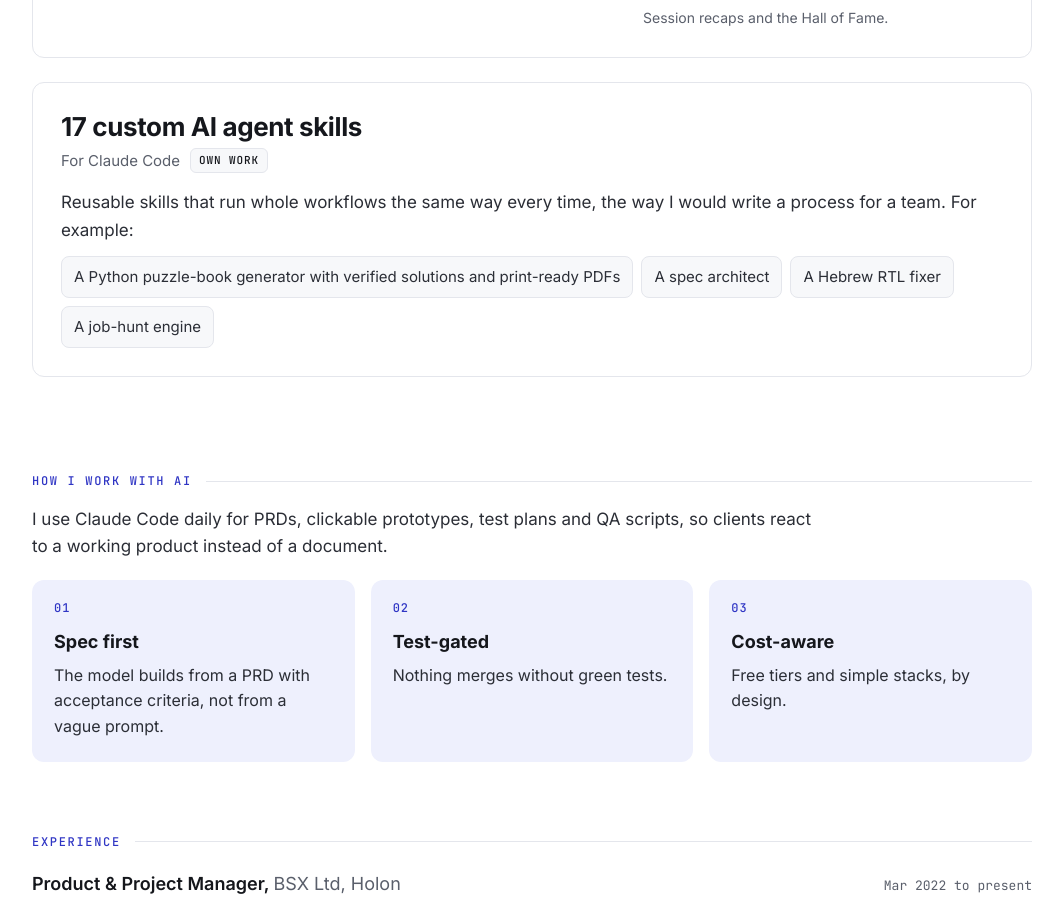
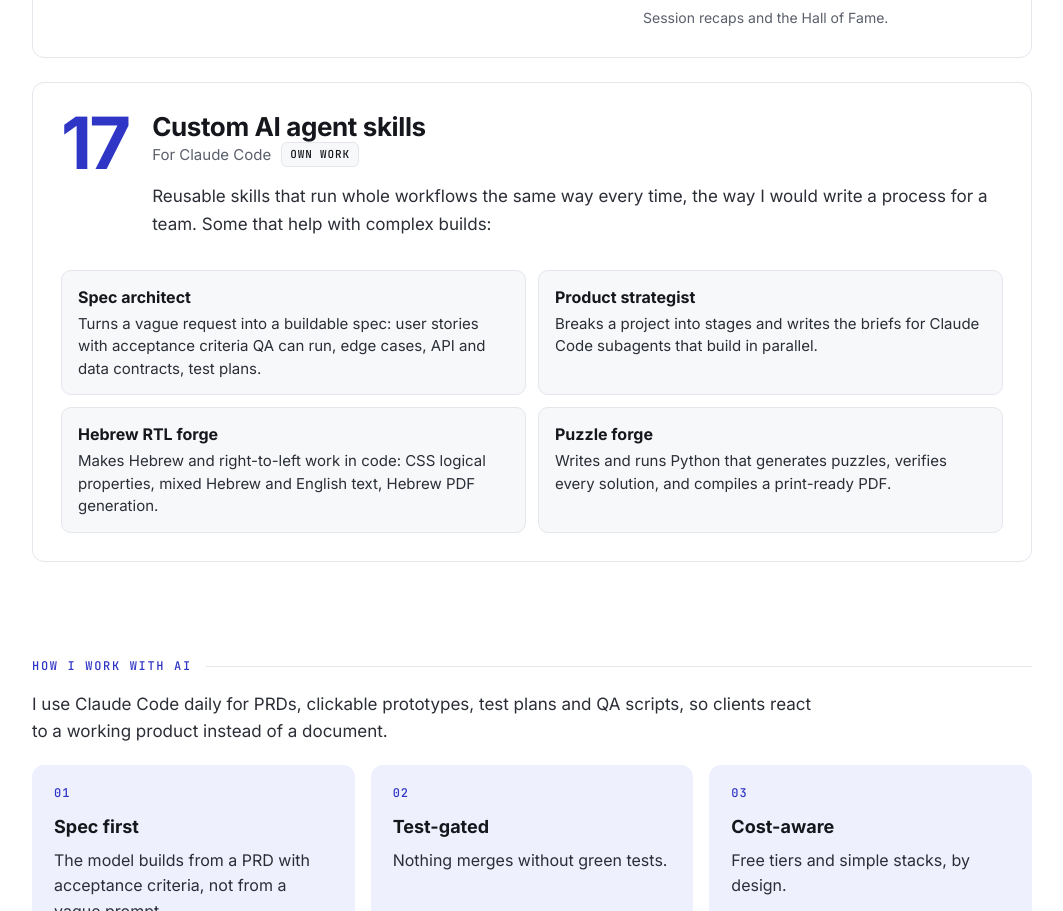
Before and after one commit to guyyyy15-web/CV, a plain HTML site: page site/index.html in a window 1280 px wide. Shown: the part 3225-4136 px from the top of the page, without its empty margins (108-1171 px from the left). Drawn offline with Linux system fonts and the light colour scheme.

Commit message:
Skills card: the count up front and examples for complex builds; CV says chores
Shows 17 as a big number, then spec architect, product strategist, Hebrew
RTL forge and puzzle forge with what each does. Drops the job-hunt engine.
CV PDF: HeChatzer is for group lists and chores.

Co-Authored-By: Claude Opus 5.5 <noreply@anthropic.com>
Claude-Session: https://claude.ai/code/session_01DBnQrzuWWgNgjiRMcyfLrZ

```diff
--- a/site/index.html
+++ b/site/index.html
@@ -197,18 +197,21 @@
       </figure>
     </article>
 
-    <article class="case compact" aria-labelledby="c-skills">
-      <div class="case-text">
-        <h3 id="c-skills">17 custom AI agent skills</h3>
-        <p class="kind">For Claude Code <span class="tag own">Own work</span></p>
-        <p>Reusable skills that run whole workflows the same way every time, the way I would write a process for a team. For example:</p>
-        <ul class="pills">
-          <li>A Python puzzle-book generator with verified solutions and print-ready PDFs</li>
-          <li>A spec architect</li>
-          <li>A Hebrew RTL fixer</li>
-          <li>A job-hunt engine</li>
-        </ul>
+    <article class="case compact skills" aria-labelledby="c-skills">
+      <div class="skills-head">
+        <p class="big-num">17</p>
+        <div>
+          <h3 id="c-skills">Custom AI agent skills</h3>
+          <p class="kind">For Claude Code <span class="tag own">Own work</span></p>
+          <p>Reusable skills that run whole workflows the same way every time, the way I would write a process for a team. Some that help with complex builds:</p>
+        </div>
       </div>
+      <ul class="skill-list">
+        <li><strong>Spec architect</strong><span>Turns a vague request into a buildable spec: user stories with acceptance criteria QA can run, edge cases, API and data contracts, test plans.</span></li>
+        <li><strong>Product strategist</strong><span>Breaks a project into stages and writes the briefs for Claude Code subagents that build in parallel.</span></li>
+        <li><strong>Hebrew RTL forge</strong><span>Makes Hebrew and right-to-left work in code: CSS logical properties, mixed Hebrew and English text, Hebrew PDF generation.</span></li>
+        <li><strong>Puzzle forge</strong><span>Writes and runs Python that generates puzzles, verifies every solution, and compiles a print-ready PDF.</span></li>
+      </ul>
     </article>
   </section>
 
--- a/site/style.css
+++ b/site/style.css
@@ -278,3 +278,15 @@ details .shot { margin-top: 18px; }
   .media.phone { max-width: 220px; }
 }
 .section-lead { margin: -4px 0 20px; max-width: 46em; color: var(--text); }
+
+/* Skills card: the count up front, then the examples */
+.skills-head { display: flex; gap: 24px; align-items: flex-start; }
+.big-num { margin: 0; font-size: 72px; line-height: .9; font-weight: 700; letter-spacing: -.04em; color: var(--accent); }
+.skill-list { list-style: none; margin: 20px 0 0; padding: 0; display: grid; grid-template-columns: repeat(2, 1fr); gap: 12px; }
+.skill-list li { background: var(--surface); border: 1px solid var(--line); border-radius: 10px; padding: 14px 16px; display: flex; flex-direction: column; gap: 4px; font-size: 15px; line-height: 1.5; }
+.skill-list strong { color: var(--ink); font-size: 16px; }
+@media (max-width: 640px) {
+  .skills-head { flex-direction: column; gap: 8px; }
+  .big-num { font-size: 52px; }
+  .skill-list { grid-template-columns: 1fr; }
+}
```
Also changed, not shown: 1 other file.
